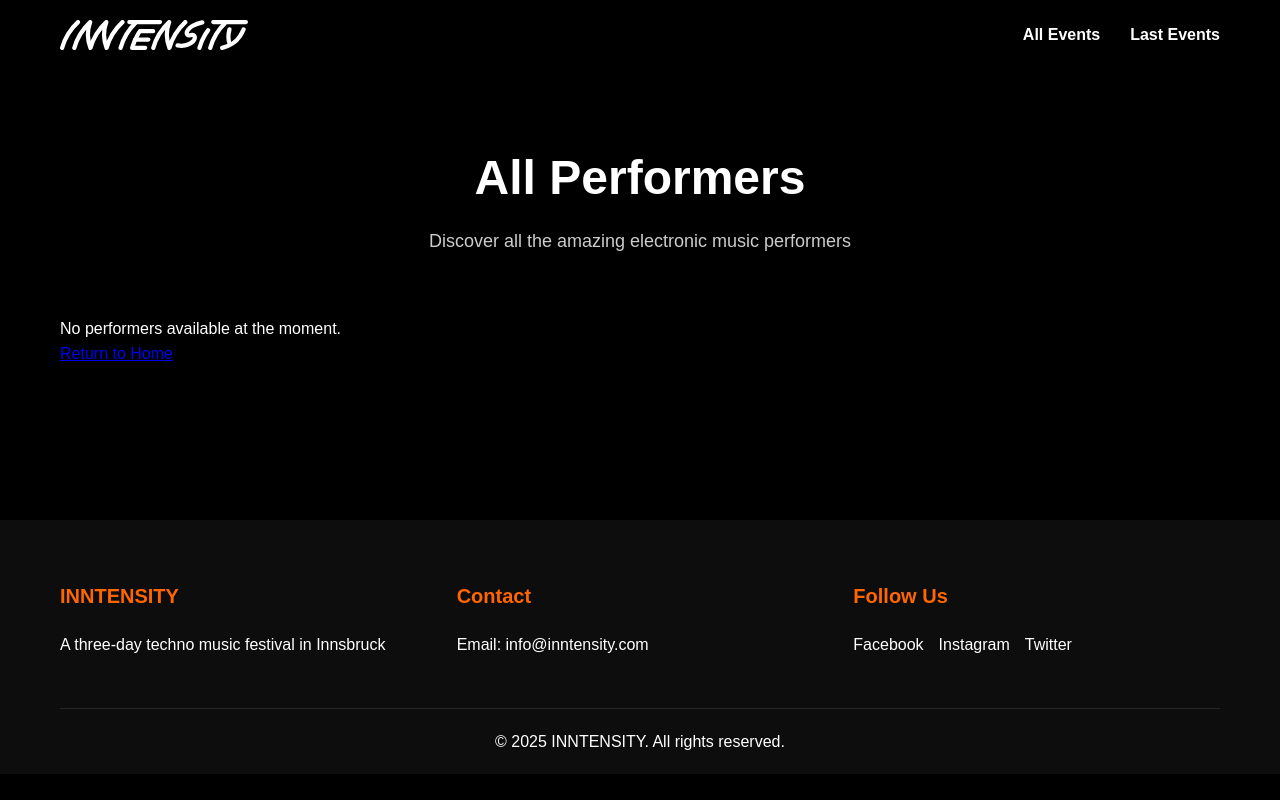
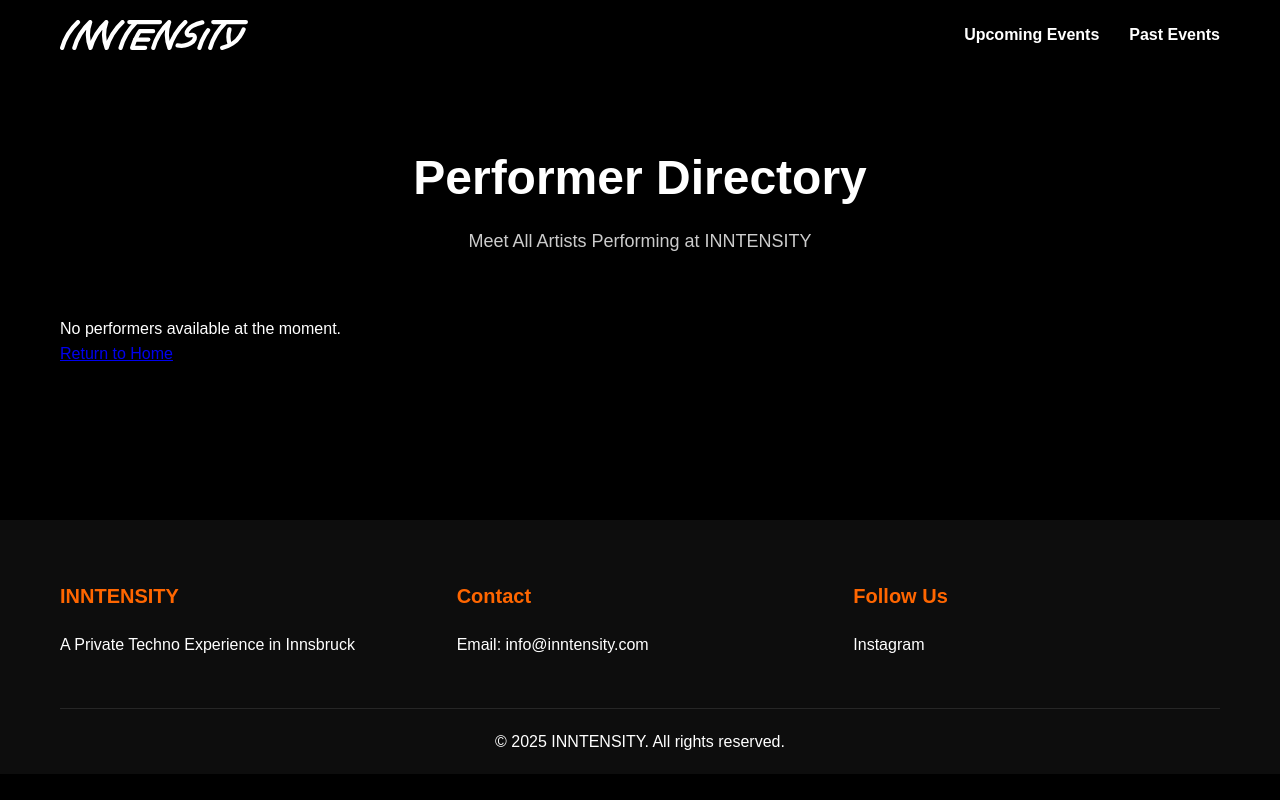
Before and after one commit to emreeozkull/inntensity, a Django app: page /performers/ in a window 1280 px wide. Run offline with Django 4.2, Linux system fonts and the light colour scheme; data that the repository does not hold is empty; style sheets or scripts are compiled from the project's sources; some libraries are stand-ins or nearby versions; some web fonts are replaced.

Commit message:
semantic changes

```diff
--- a/templates/core/all_events.html
+++ b/templates/core/all_events.html
@@ -7,8 +7,8 @@
 <div class="all-events">
     <div class="container">
         <div class="page-header">
-            <h1>All Events</h1>
-            <p class="subtitle">Explore all our upcoming events</p>
+            <h1>Upcoming Events</h1>
+            <p class="subtitle">Discover Upcoming Events</p>
         </div>
         {% if events %}
         <div class="events-grid">
--- a/templates/core/all_performers.html
+++ b/templates/core/all_performers.html
@@ -6,8 +6,8 @@
 {% block content %}
 <div class="container">
     <div class="page-header">
-        <h1>All Performers</h1>
-        <p class="subtitle">Discover all the amazing electronic music performers</p>
+        <h1>Performer Directory</h1>
+        <p class="subtitle">Meet All Artists Performing at INNTENSITY</p>
     </div>
 
     {% if performers %}
--- a/templates/core/base.html
+++ b/templates/core/base.html
@@ -21,8 +21,8 @@
                     <img src="{% static 'images/logo-small.svg' %}" alt="INNTENSITY" class="logo-img-small">
                 </a>
                 <div class="nav-links">
-                    <a href="{% url 'core:all_events' %}">All Events</a>
-                    <a href="{% url 'core:last_events' %}">Last Events</a>
+                    <a href="{% url 'core:all_events' %}">Upcoming Events</a>
+                    <a href="{% url 'core:last_events' %}">Past Events</a>
                 </div>
             </nav>
         </div>
@@ -37,7 +37,7 @@
             <div class="footer-content">
                 <div class="footer-section">
                     <h3>INNTENSITY</h3>
-                    <p>A three-day techno music festival in Innsbruck</p>
+                    <p>A Private Techno Experience in Innsbruck</p>
                 </div>
                 <div class="footer-section">
                     <h3>Contact</h3>
@@ -46,9 +46,7 @@
                 <div class="footer-section">
                     <h3>Follow Us</h3>
                     <div class="social-links">
-                        <a href="#">Facebook</a>
                         <a href="https://www.instagram.com/inn.tensity/">Instagram</a>
-                        <a href="#">Twitter</a>
                     </div>
                 </div>
             </div>
--- a/templates/core/event_detail.html
+++ b/templates/core/event_detail.html
@@ -86,7 +86,7 @@
         </div>
 
         <div class="featured-performers">
-            <h2>Featured Performers</h2>
+            <h2>Headline Performers</h2>
             <div class="performers-grid">
                 {% for performer in performers %}
                     {% if performer.featured %}
@@ -110,7 +110,7 @@
 
         {% if event.location %}
         <div class="event-location">
-            <h2>Location</h2>
+            <h2>Venue & Location</h2>
             <div class="location-info">
                 <div class="location-map">
                     <!-- This would be replaced with an actual map implementation -->
--- a/templates/core/home.html
+++ b/templates/core/home.html
@@ -15,13 +15,13 @@
 
 <div class="featured-events">
     <div class="container">
-        <h2>Featured Events</h2>
+        <h2>Upcoming Events</h2>
         <div class="events-grid">
             {% for event in featured_events %}
                 <a href="{% url 'core:event_detail' event.slug %}" class="event-card">
                     <div class="event-image">
                         {% if event.image %}
-                            <img src="{{ event.hero_image.url }}" alt="{{ event.title }}">
+                            <img src="{{ event.image.url }}" alt="{{ event.title }}">
                         {% else %}
                             <img src="{% static 'images/default-event.jpg' %}" alt="{{ event.title }}">
                         {% endif %}
--- a/templates/core/last_events.html
+++ b/templates/core/last_events.html
@@ -1,13 +1,13 @@
 {% extends 'core/base.html' %}
 {% load static %}
 
-{% block title %}Last Events - INNTENSITY{% endblock %}
+{% block title %}Past Events - INNTENSITY{% endblock %}
 
 {% block content %}
 <div class="last-events">
     <div class="container">
         <div class="page-header">
-            <h1>Last Events</h1>
+            <h1>Past Events</h1>
             <p class="subtitle">Relive the unforgettable moments from our past events</p>
         </div>
 
```
